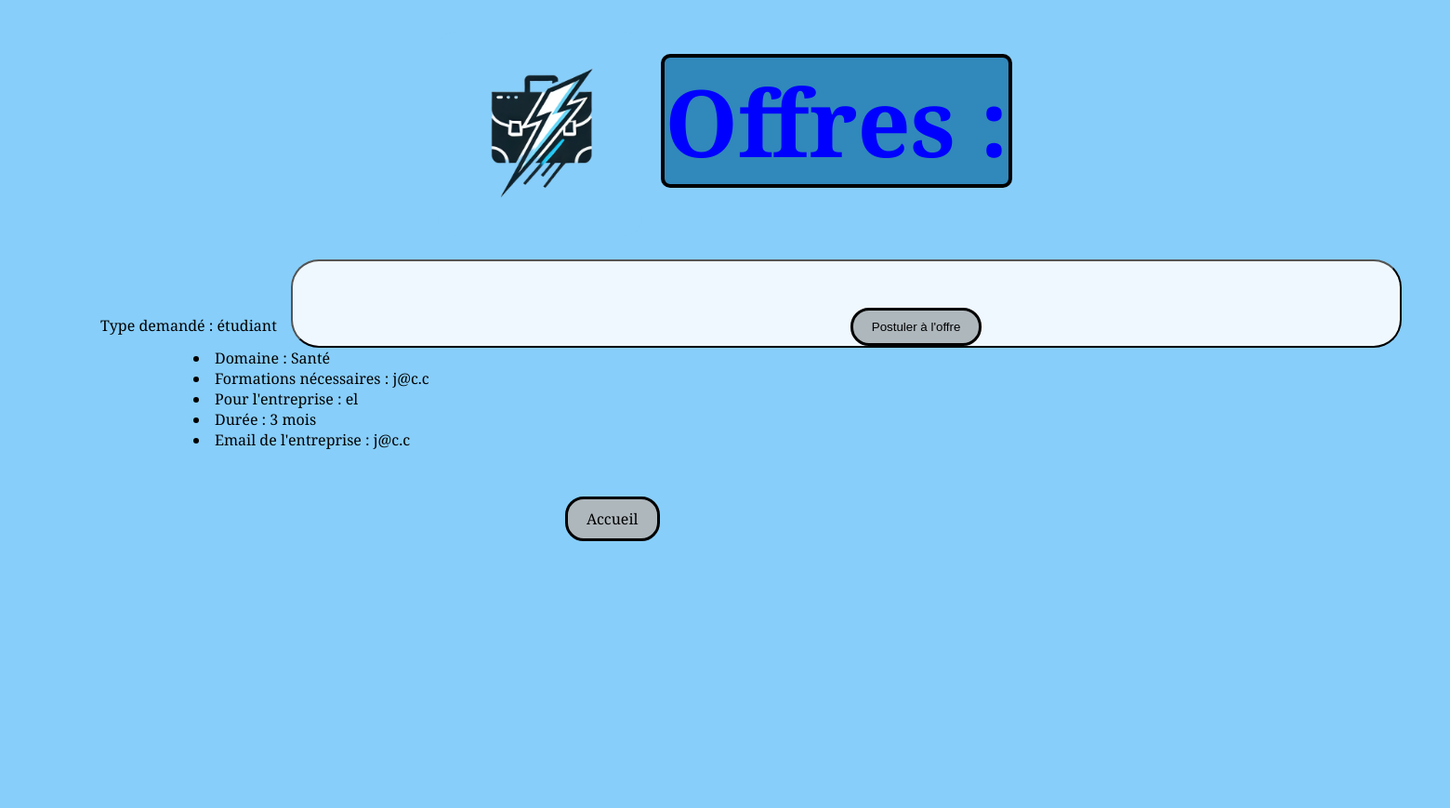
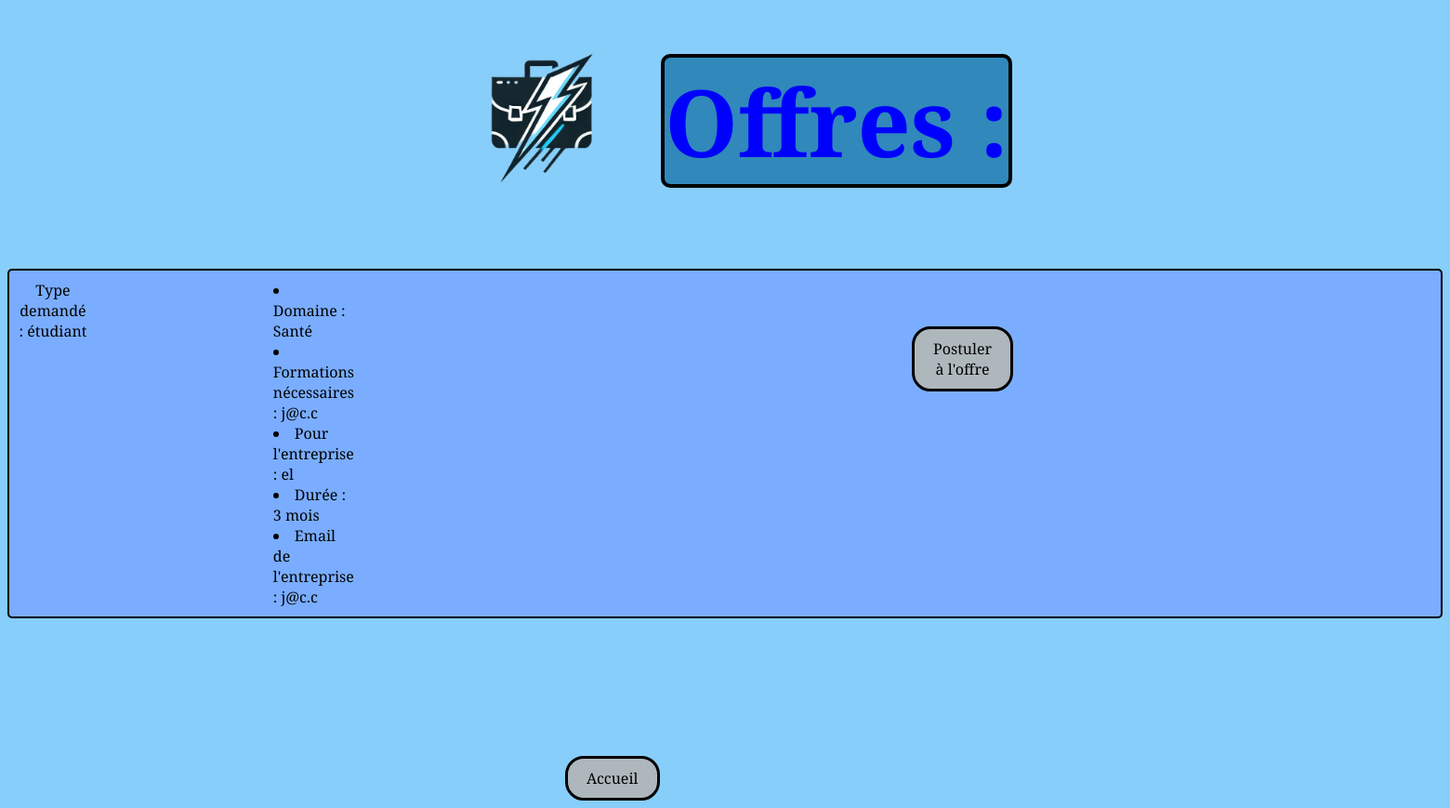
Before and after one commit to Fingolfin318/OC-projet, a Flask app: page /page_offres in a window 1560 px wide. Shown: the whole page at 93% size. Before the commit the page ends 582 px from the top, so only its background shows below. Run offline with Flask 3, Linux system fonts and the light colour scheme; data comes from the database, SQL or seed files in the repository; both versions use the stored data as it was after the commit.

Commit message:
offres mais pas fini

```diff
--- /dev/null
+++ b/FlashCareer/static/page_offres.css
@@ -0,0 +1,79 @@
+body {
+    font-family: Cambria, Cochin, Georgia, Times, 'Times New Roman', serif;
+    background-color: lightskyblue;
+}
+
+a.logo-lien:hover {
+    background-color: transparent;
+    padding: 0px;
+}
+
+h1 {
+    color: blue;
+    font-size: 100px;
+    font-family: Cambria, Cochin, Georgia, Times, 'Times New Roman', serif;
+    text-align: center;
+    background-color:  rgb(49, 136, 187);
+    margin-top: 40px;
+    border: 4px solid black;
+    border-radius: 10px;
+}
+
+
+a {
+    color: black;
+    background-color: rgb(174, 183, 188);
+    border: 3px solid black;
+    margin-top: 50px;
+    display: inline-block;
+    padding: 10px 20px;
+    border-radius: 20px;
+    text-decoration: none;
+    align-items: center;
+    margin-left: 600px;
+    margin-right: 450px;
+    margin-bottom: auto;
+}
+
+a:active{background-color: rgb(0, 94, 255)m;}
+a:hover{background-color: rgb(80, 126, 202); padding: 14px 25px; border-color: white; color: white;}
+
+button {
+    padding: 10px 20px;
+    cursor: pointer;
+    background-color: aliceblue;
+    color: black;
+    border-radius: 30px;
+}
+
+button:hover{background-color:rgb(80, 126, 202); padding: 14px 25px; border-color: white; color: white;}
+button:active{background-color: rgb(0, 94, 255);}
+
+.type {
+    margin-left: 100px;
+}
+
+li {
+    align-items: center;
+    margin-left: 200px;
+}
+
+.offres {
+    text-align: center;
+    border: 2px solid rgb(0, 0, 0);
+    padding: 10px;
+    border-radius: 5px;
+    background-color: rgb(122, 173, 255);
+    width: fit-content;
+    margin: 10px auto;
+    display: flex;
+}
+
+.liste {
+    text-align: left;
+    display: grid;
+}
+
+.postuler {
+    align-content: right;
+}
--- a/FlashCareer/templates/page_offres.html.mako
+++ b/FlashCareer/templates/page_offres.html.mako
@@ -5,6 +5,7 @@
     <meta name="Michael Ireneo Guillaume" content="FlashCareer">
     <link rel="stylesheet" type="text/css" href="/static/postuler.css">
     <link rel="stylesheet" type="text/css" href="/static/style_gen.css">
+    <link rel="stylesheet" type="text/css" href="/static/page_offres.css">
     <link rel="icon" href="/static/logo.jpg" type="image/x-icon">
     <title>Offres</title>
 </head>
@@ -20,14 +21,20 @@
         </div>
         <div class="offres">
             % for offre in offres :
-                <div class="type">Type demandé : ${offre['type_searched']}<button class="redirection"><a href="${url_for('postuler', id=offre['id'])}">Postuler à l'offre</a></div></div>
-                <li>Domaine : ${offre['domaine']}</li>
-                <li>Formations nécessaires : ${offre['patron_email']}</li>
-                <li>Pour l'entreprise : ${offre['patron_entreprise']}</li>
-                <li>Durée : ${offre['duration']}</li>
-                <li>Email de l'entreprise : ${offre['patron_email']}</li>
+                Type demandé : ${offre['type_searched']}<br><br>
+                <div class="liste">
+                    <li>Domaine : ${offre['domaine']}</li>
+                    <li>Formations nécessaires : ${offre['patron_email']}</li>
+                    <li>Pour l'entreprise : ${offre['patron_entreprise']}</li>
+                    <li>Durée : ${offre['duration']}</li>
+                    <li>Email de l'entreprise : ${offre['patron_email']}</li>
+                </div>
+                <div class="postuler">
+                <a href="${url_for('postuler', id=offre['id'])}">Postuler à l'offre</a>
+                </div>
             % endfor
         </div>
     </div>
+    <br><br><br><br>
     <a href="${url_for('accueil')}">Accueil</a>
 </body>
```
Also changed, not shown: FlashCareer/static/postuler_formulaire.css (+10 -0 lines), FlashCareer/Data.db.
